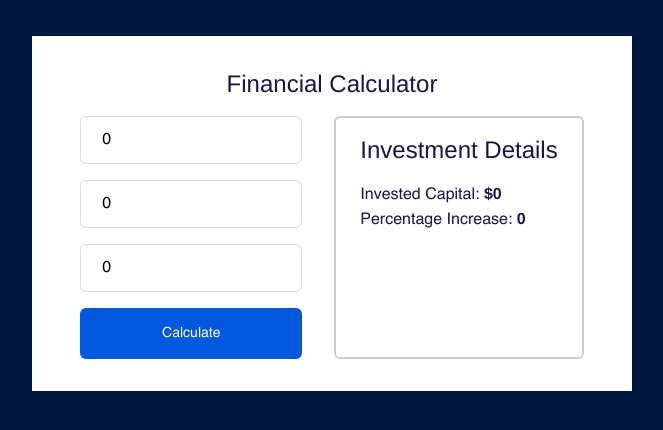
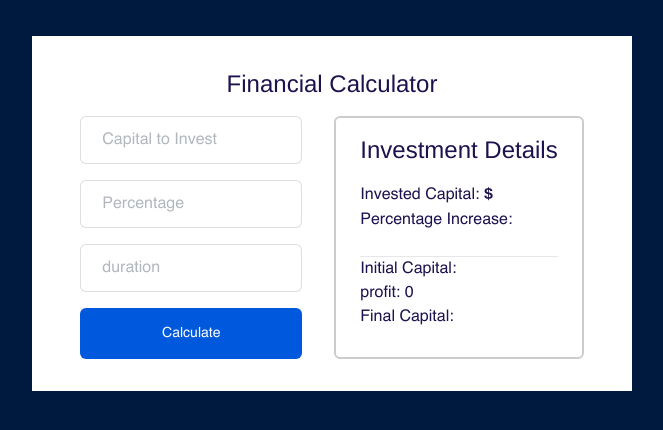
Before and after one commit to Niscolinx/financial-calculator, a React (Create React App) app: page / in a window 1280 px wide. Shown: the top 430 px of the page, without its empty margins (308-971 px from the left). Built offline with nearby package versions, Linux system fonts and the light colour scheme.

Commit message:
working on inputs

```diff
--- a/src/components/Form.jsx
+++ b/src/components/Form.jsx
@@ -2,9 +2,11 @@ import React, { useState, useEffect } from 'react'
 import { useHistory } from 'react-router-dom'
 
 const Form = () => {
-    const [capital, setCapital] = useState(0)
-    const [percent, setPercent] = useState(0)
-    const [duration, setDuration] = useState(0)
+    const [capital, setCapital] = useState('')
+    const [percent, setPercent] = useState('')
+    const [duration, setDuration] = useState('')
+    const [profit, setProfit] = useState(0)
+    const [finalCapital, setFinalCapital] = useState('')
 
     const handleCapital = (e) => {
         setCapital(e.target.value)
@@ -20,6 +22,9 @@ const Form = () => {
 
     const handleSubmit = async (e) => {
         e.preventDefault()
+
+        const profit = capital * (percent / 100)
+        setProfit(profit)
     }
 
     return (
@@ -73,11 +78,27 @@ const Form = () => {
                     </h4>
 
                     <p>
-                        Invested Capital: <span className='font-bold'>${capital}</span>
+                        Invested Capital:{' '}
+                        <span className='font-bold'>${capital}</span>
                     </p>
                     <p>
-                        Percentage Increase: <span className='font-bold'>{percent}</span>
+                        Percentage Increase:{' '}
+                        <span className='font-bold'>{percent}</span>
                     </p>
+
+                    <div className='mt-6'>
+                        <div className='border-t'>
+                            <p>
+                                Initial Capital: <span>{capital}</span>
+                            </p>
+                            <p>
+                                profit: <span>{profit}</span>
+                            </p>
+                            <p>
+                                Final Capital: <span>{finalCapital}</span>
+                            </p>
+                        </div>
+                    </div>
                 </div>
             </div>
         </div>
```
